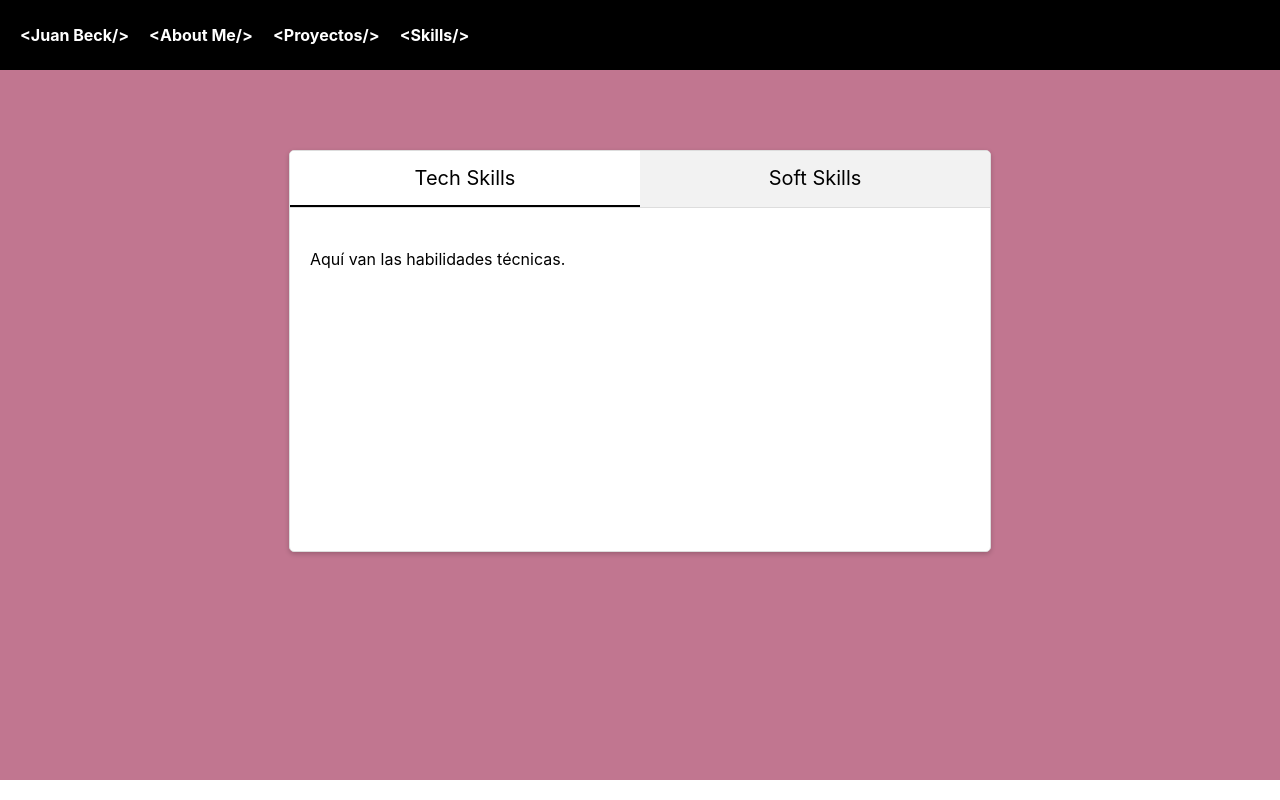
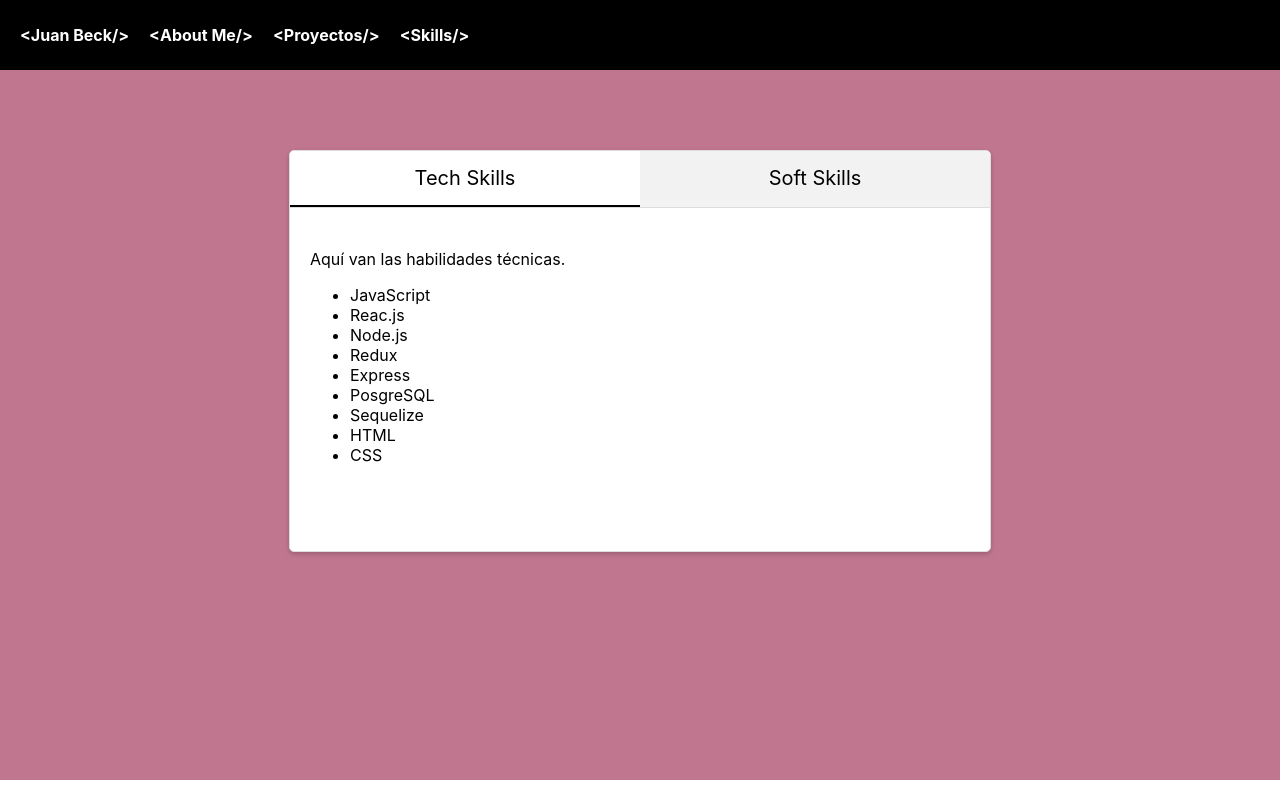
Before and after one commit to JBautistaBeck/My-Portfolio-Nuevo, a React (Create React App) app: page /skills in a window 1280 px wide. Built offline with nearby package versions, Linux system fonts and the light colour scheme.

Commit message:
Tech Skills

```diff
--- a/src/views/skills/skills.jsx
+++ b/src/views/skills/skills.jsx
@@ -27,6 +27,17 @@ function Skills() {
         {activeTab === 'tech' && (
           <div>
             <p>Aquí van las habilidades técnicas.</p>
+            <ul>
+              <li>JavaScript</li>
+              <li>Reac.js</li>
+              <li>Node.js</li>
+              <li>Redux</li>
+              <li>Express</li>
+              <li>PosgreSQL</li>
+              <li>Sequelize</li>
+              <li>HTML</li>
+              <li>CSS</li>
+            </ul>
           </div>
         )}
 
```
